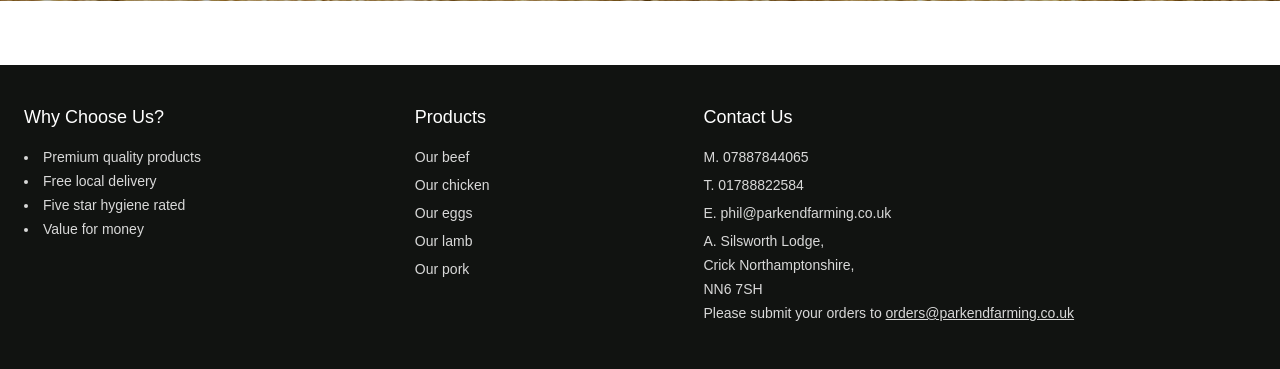
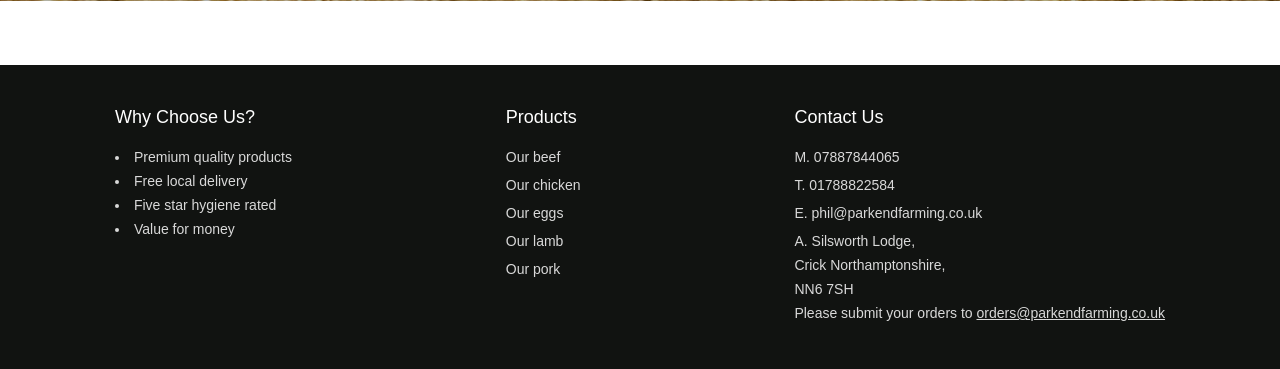
Before and after one commit to LeeMMT/park-end, a Flask app: page / in a window 1280 px wide. Shown: the part 2695-3064 px from the top of the page. Run offline with Flask 2, Linux system fonts and the light colour scheme; some web fonts are replaced.

Commit message:
styling change for footer

```diff
--- a/in_development/static/assets/css/styles.css
+++ b/in_development/static/assets/css/styles.css
@@ -883,8 +883,9 @@
 }
 
 .footer-grid {
+  max-width: 1400px;
   display: grid;
-  max-width: 1400px;
+  justify-items: center;
   grid-template-columns: auto auto auto;
   column-gap: 16px;
   margin: 0 auto;
```
